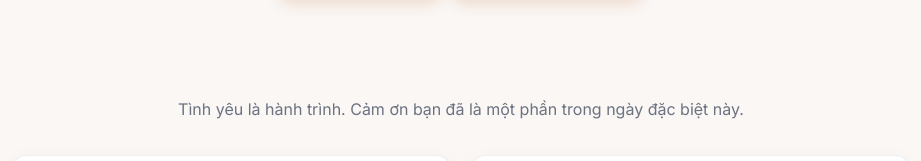
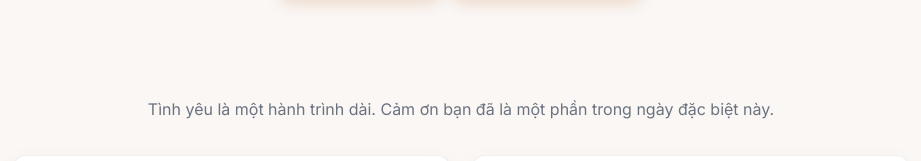
Before and after one commit to buidiep68/ThiepCuoiHaCuong, a plain HTML site: page index.html in a window 1280 px wide. Shown: the part 876-1037 px from the top of the page, without its empty margins (179-1100 px from the left). Drawn offline with nearby package versions, Linux system fonts and the light colour scheme.

Commit message:
Test commit again

```diff
--- a/index.html
+++ b/index.html
@@ -77,7 +77,8 @@
     <section class="couple section" id="couple">
         <div class="container">
             <!-- <h2 class="section__title">Về chúng tôi</h2> -->
-            <p class="section__subtitle">Tình yêu là hành trình. Cảm ơn bạn đã là một phần trong ngày đặc biệt này.</p>
+            <p class="section__subtitle">Tình yêu là một hành trình dài. Cảm ơn bạn đã là một phần trong ngày đặc biệt
+                này.</p>
             <div class="couple__grid">
                 <div class="card">
                     <div class="avatar" style="background-image:url('images/couple/groom.jpg');">
```
